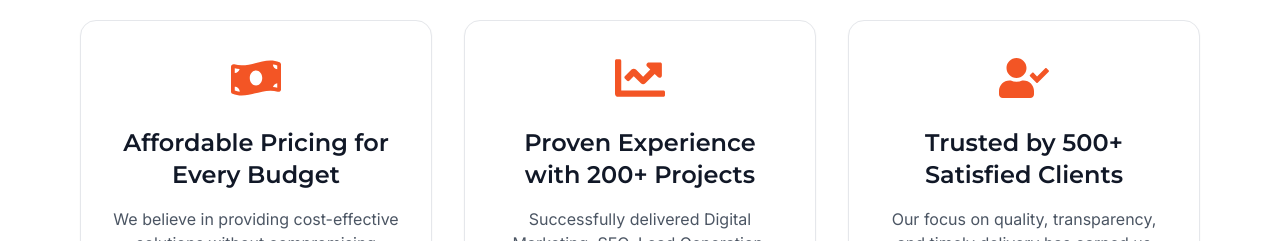
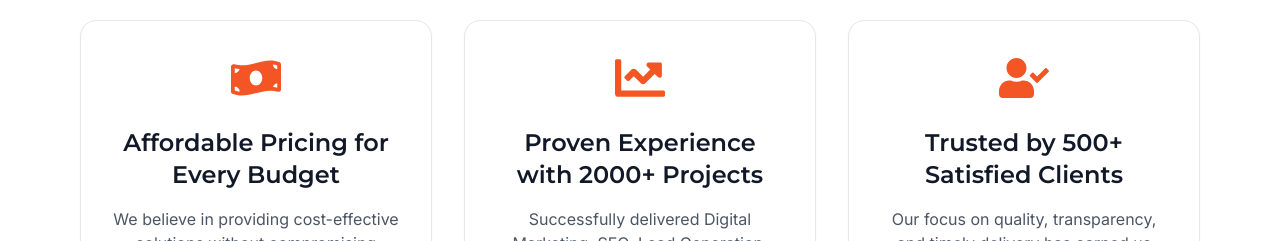
Before and after one commit to SallalZahid56/InfoNavigators, a Next.js app: page / in a window 1280 px wide. Shown: the part 3880-4121 px from the top of the page. Built offline with nearby package versions, Linux system fonts and the light colour scheme.

Commit message:
Initial commit

```diff
--- a/src/components/TeamSection.jsx
+++ b/src/components/TeamSection.jsx
@@ -5,7 +5,7 @@ import Image from "next/image";
 
 const teamMembers = [
   { img: "/B-re.png", name: "Bilal Haider", role: "Founder" },
-  { img: "/A-re.png", name: "Ahmad Attique", role: "CEO" },
+  { img: "/A-re.png", name: "Ahmad Attique", role: "CEO & Co-Founder" },
   { img: "/N-re.png", name: "Muhammad Naeem", role: "Web & SEO Expert" },
   { img: "/J-re.png", name: "Junaid Iqbal", role: "Data Extraction Expert" },
   { img: "/Aw-re.png", name: "Awais Ali", role: "Lead Generation Expert" },
--- a/src/components/WhyChooseUs.jsx
+++ b/src/components/WhyChooseUs.jsx
@@ -62,7 +62,7 @@ const WhyChooseUs = () => {
             <FaChartLine size={40} className="sm:w-[50px] sm:h-[50px]" />
           </div>
           <h3 className="font-heading text-lg sm:text-xl md:text-2xl font-semibold text-gray-900 mb-3 sm:mb-4">
-            Proven Experience with 200+ Projects
+            Proven Experience with 2000+ Projects
           </h3>
           <p className="font-sans text-sm sm:text-base text-gray-600 leading-relaxed">
             Successfully delivered Digital Marketing, SEO, Lead Generation,
```
Also changed, not shown: 1 other file (tests, documents, lock files or other folders).
